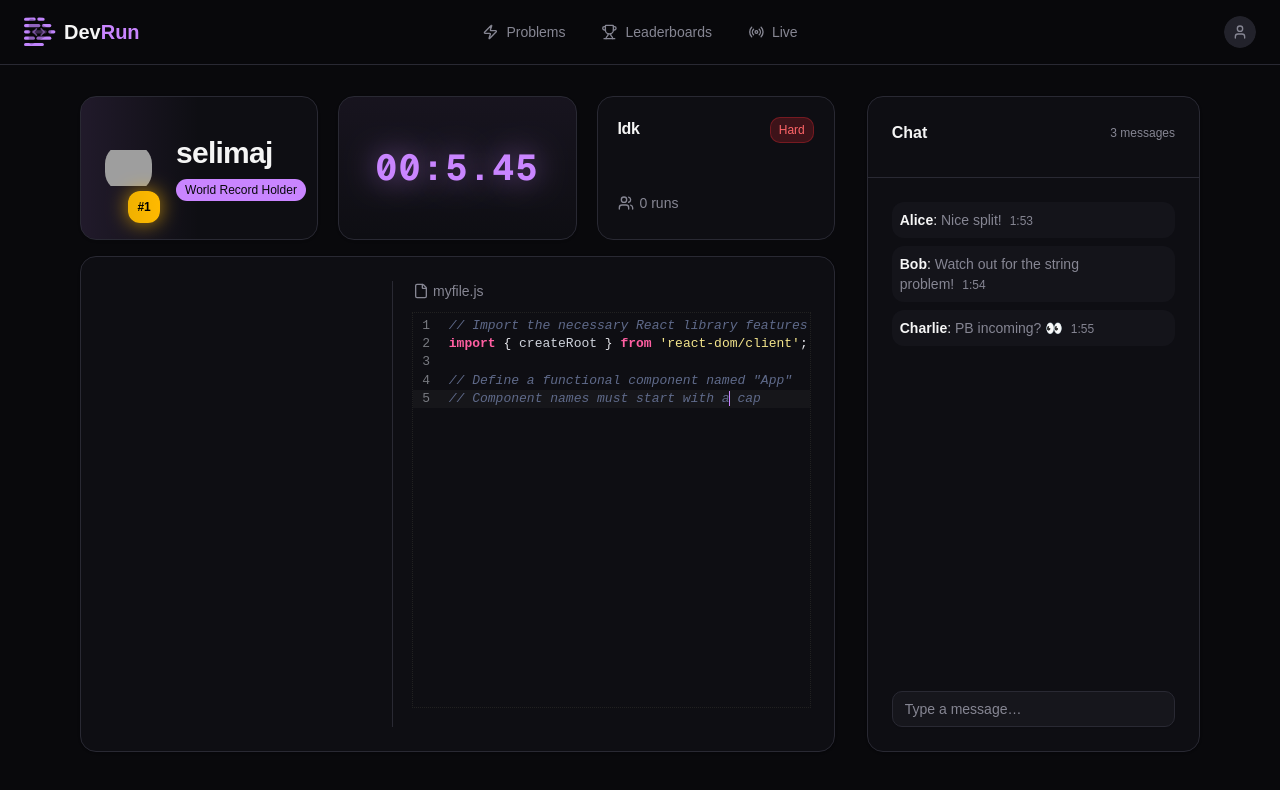
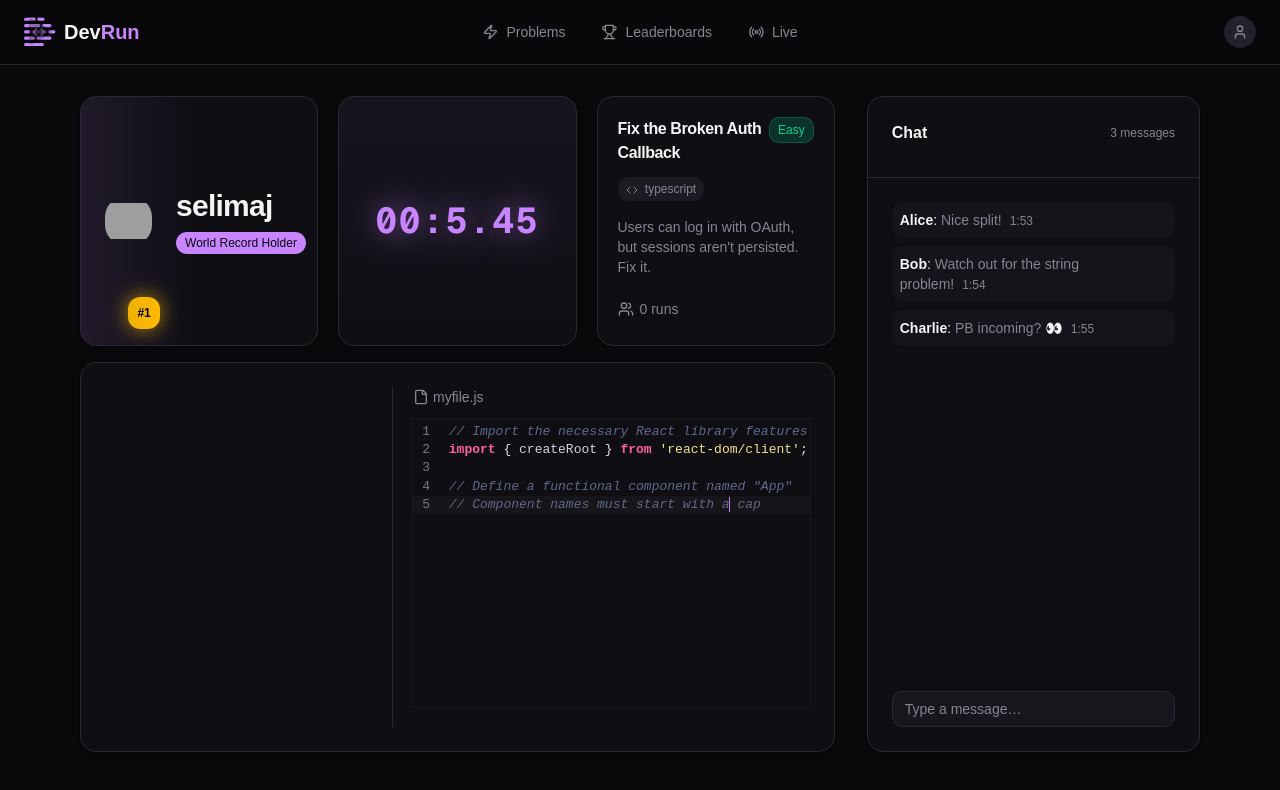
Before and after one commit to orus-dev/dev-run, a Next.js app: page /run in a window 1280 px wide. Shown: the top 790 px of the page. Built offline with nearby package versions, Linux system fonts and the light colour scheme; grey boxes are pictures that could not be loaded.

Commit message:
working Problems

```diff
--- a/src/app/problems/components/ProblemCard.tsx
+++ b/src/app/problems/components/ProblemCard.tsx
@@ -1,23 +1,18 @@
 import { Button } from "@/components/ui/button";
-import { Clock, Zap, Users } from "lucide-react";
-
-interface ProblemCardProps {
-  name: string;
-  difficulty: "easy" | "medium" | "hard";
-  tags: string[];
-  bestTime?: string;
-  attempts: number;
-  index?: number;
-}
+import { Problem } from "@/modules/problems/types";
+import { Clock, Zap, Users, Code } from "lucide-react";
 
 const ProblemCard = ({
-  name,
-  difficulty,
-  tags,
+  problem,
+  index = 0,
   bestTime,
-  attempts,
-  index = 0,
-}: ProblemCardProps) => {
+  attempts = 0,
+}: {
+  problem: Problem;
+  index?: number;
+  bestTime?: string;
+  attempts?: number;
+}) => {
   const difficultyStyles = {
     easy: "diff-easy",
     medium: "diff-medium",
@@ -46,29 +41,30 @@ const ProblemCard = ({
         {/* Header */}
         <div className="flex items-start justify-between mb-3">
           <h3 className="font-semibold text-foreground group-hover:text-primary transition-colors">
-            {name}
+            {problem.title}
           </h3>
           <span
-            className={`px-2 py-1 rounded-md text-xs font-medium ${difficultyStyles[difficulty]}`}
+            className={`px-2 py-1 rounded-md text-xs font-medium ${
+              difficultyStyles[problem.difficulty]
+            }`}
           >
-            {difficultyLabels[difficulty]}
+            {difficultyLabels[problem.difficulty]}
           </span>
         </div>
 
-        {/* Tags */}
-        <div className="flex flex-wrap gap-2 mb-4">
-          {tags.map((tag) => (
-            <span
-              key={tag}
-              className="px-2 py-1 rounded-md bg-secondary text-muted-foreground text-xs"
-            >
-              {tag}
+        {/* Tags / Meta */}
+        <div className="flex flex-wrap gap-2 mb-4 text-xs text-muted-foreground">
+          {problem.language && (
+            <span className="px-2 py-1 rounded-md bg-secondary">
+              <Code className="w-3 h-3 inline-block mr-1" /> {problem.language}
             </span>
-          ))}
+          )}
         </div>
 
-        {/* Spacer */}
-        <div className="flex-1" />
+        {/* Description */}
+        <p className="text-sm text-muted-foreground flex-1">
+          {problem.description}
+        </p>
 
         {/* Stats + Action */}
         <div className="flex items-center justify-between mt-4 text-sm text-muted-foreground">
--- a/src/app/problems/page.tsx
+++ b/src/app/problems/page.tsx
@@ -13,6 +13,8 @@ import { getProblems } from "@/modules/problems/actions";
 
 export default function Problems() {
   const [problems, problemsLoaded, problemsError] = useAction(getProblems);
+
+  console.log(problems);
 
   const [viewMode, setViewMode] = useState<"grid" | "list">("grid");
 
@@ -84,7 +86,7 @@ export default function Problems() {
         >
           {problems &&
             problems.map((problem, i) => (
-              <ProblemCard key={problem.name} {...problem} index={i} />
+              <ProblemCard key={problem.title} index={i} problem={problem} />
             ))}
         </div>
       </div>
--- a/src/app/run/page.tsx
+++ b/src/app/run/page.tsx
@@ -45,11 +45,15 @@ export default function Run() {
 
           <div className="flex-1">
             <ProblemCard
-              name="Idk"
-              difficulty="hard"
-              tags={[]}
-              attempts={0}
               index={4}
+              problem={{
+                id: "fix-auth-callback",
+                title: "Fix the Broken Auth Callback",
+                description:
+                  "Users can log in with OAuth, but sessions aren't persisted. Fix it.",
+                language: "typescript",
+                difficulty: "easy",
+              }}
             />
           </div>
         </div>
--- a/src/modules/problems/actions.ts
+++ b/src/modules/problems/actions.ts
@@ -4,90 +4,5 @@ import * as Core from "./core";
 import { Problem } from "./types";
 
 export async function getProblems(): Promise<Problem[]> {
-  return [
-    {
-      name: "Two Sum Dash",
-      difficulty: "easy" as const,
-      tags: ["arrays", "hash-map"],
-      bestTime: "0:42",
-      attempts: 12453,
-    },
-    {
-      name: "Binary Sprint",
-      difficulty: "easy" as const,
-      tags: ["binary-search"],
-      bestTime: "0:38",
-      attempts: 8921,
-    },
-    {
-      name: "Linked List Rush",
-      difficulty: "medium" as const,
-      tags: ["linked-list", "pointers"],
-      bestTime: "1:24",
-      attempts: 6234,
-    },
-    {
-      name: "Tree Traverse Blitz",
-      difficulty: "medium" as const,
-      tags: ["trees", "recursion"],
-      bestTime: "2:01",
-      attempts: 5102,
-    },
-    {
-      name: "DP Gauntlet",
-      difficulty: "hard" as const,
-      tags: ["dynamic-programming"],
-      bestTime: "4:32",
-      attempts: 2341,
-    },
-    {
-      name: "Graph Navigator",
-      difficulty: "hard" as const,
-      tags: ["graphs", "bfs", "dfs"],
-      bestTime: "3:45",
-      attempts: 3456,
-    },
-    {
-      name: "String Scramble",
-      difficulty: "easy" as const,
-      tags: ["strings", "manipulation"],
-      bestTime: "0:55",
-      attempts: 9876,
-    },
-    {
-      name: "Stack Overflow",
-      difficulty: "medium" as const,
-      tags: ["stacks", "queues"],
-      bestTime: "1:42",
-      attempts: 4567,
-    },
-    {
-      name: "Heap Hero",
-      difficulty: "hard" as const,
-      tags: ["heaps", "priority-queue"],
-      bestTime: "3:21",
-      attempts: 1890,
-    },
-    {
-      name: "Sliding Window Slam",
-      difficulty: "medium" as const,
-      tags: ["sliding-window", "arrays"],
-      bestTime: "1:56",
-      attempts: 5678,
-    },
-    {
-      name: "Trie Triumph",
-      difficulty: "hard" as const,
-      tags: ["trie", "strings"],
-      bestTime: "4:12",
-      attempts: 1234,
-    },
-    {
-      name: "Backtrack Blaster",
-      difficulty: "hard" as const,
-      tags: ["backtracking", "recursion"],
-      bestTime: "5:01",
-      attempts: 987,
-    },
-  ];
+  return await Core.getProblems();
 }
--- a/src/modules/problems/core.ts
+++ b/src/modules/problems/core.ts
@@ -1,3 +1,46 @@
 "use server";
 
 import "server-only";
+import { ProblemDefinition } from "./types";
+
+const problems: ProblemDefinition[] = [
+  {
+    id: "fix-auth-callback",
+    title: "Fix the Broken Auth Callback",
+    description:
+      "Users can log in with OAuth, but sessions aren't persisted. Fix it.",
+    language: "typescript",
+    difficulty: "easy",
+    validate100: () => true,
+    validateAny: () => true,
+  },
+  {
+    id: "fix-prod-build",
+    title: "Patch a Failing Production Build",
+    description:
+      "Production build fails while development works. Fix the build.",
+    language: "javascript",
+    difficulty: "easy",
+    validate100: () => true,
+    validateAny: () => true,
+  },
+  {
+    id: "add-user-profile-endpoint",
+    title: "Implement Missing API Endpoint",
+    description: "The frontend expects `/api/me`. Implement it correctly.",
+    language: "go",
+    difficulty: "easy",
+    validate100: () => true,
+    validateAny: () => true,
+  },
+];
+
+export async function getProblems() {
+  return problems.map((def) => ({
+    id: def.id,
+    title: def.title,
+    description: def.description,
+    difficulty: def.difficulty,
+    language: def.language,
+  }));
+}
--- a/src/modules/problems/types.ts
+++ b/src/modules/problems/types.ts
@@ -1,7 +1,24 @@
+export type ProblemValidator = (submission: any) => boolean;
+
 export interface Problem {
-  name: string;
+  id: string;
+  title: string;
+  description: string;
   difficulty: "easy" | "medium" | "hard";
-  tags: string[];
-  bestTime?: string;
-  attempts: number;
+  language:
+    | "rust"
+    | "go"
+    | "java"
+    | "javascript"
+    | "typescript"
+    | "python"
+    | null;
 }
+
+export interface ProblemDefinition extends Problem {
+  /* Any% validator */
+  validateAny: ProblemValidator;
+  /* 100% validator */
+  validate100: ProblemValidator;
+  metadata?: Record<string, any>; // optional extra info like time limits, refs
+}
```
